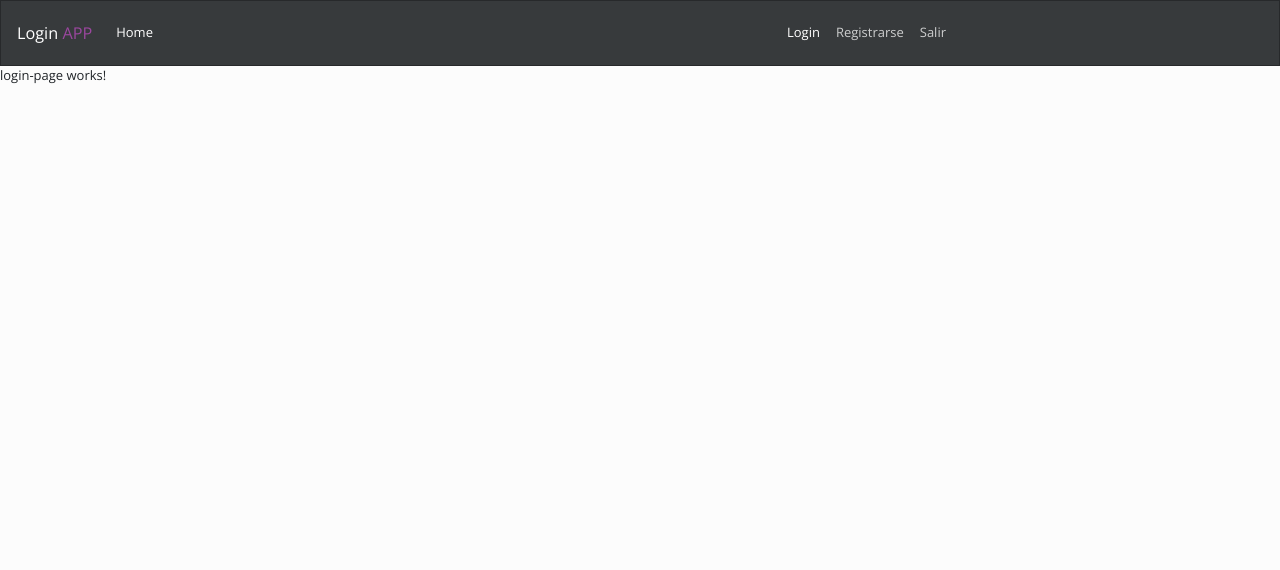
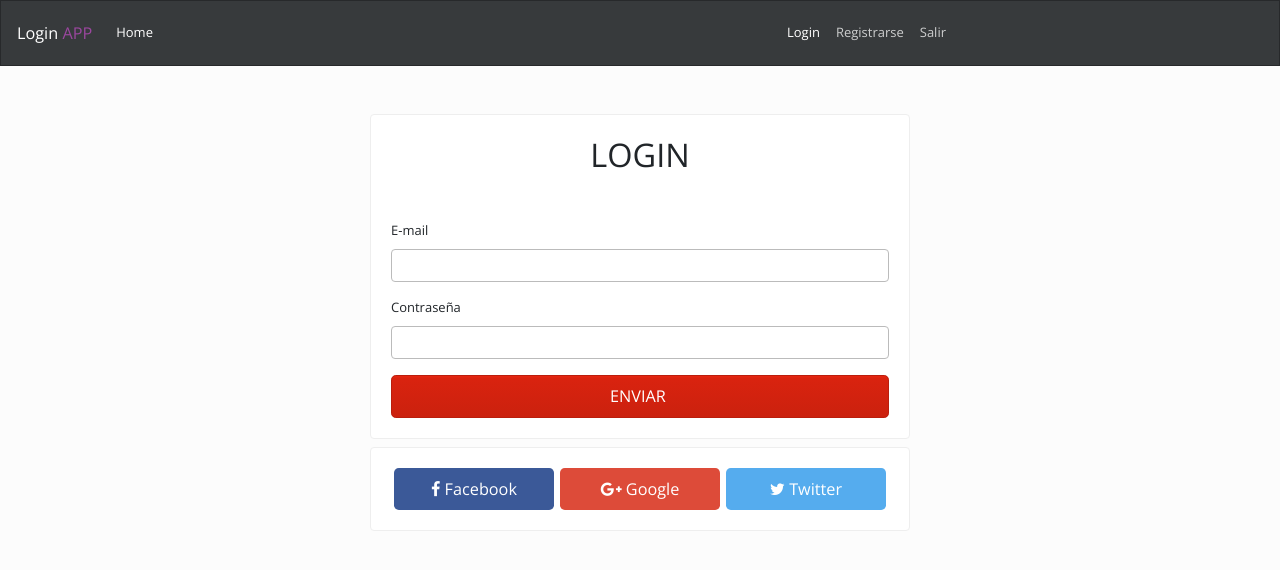
Before and after one commit to BanegasZelaya/Login-App, an Angular app: page /login in a window 1280 px wide. Shown: the top 570 px of the page. Built offline with nearby package versions, Linux system fonts and the light colour scheme.

Commit message:
Maquetacion de loginPage y registerPage

```diff
--- a/src/app/app.component.html
+++ b/src/app/app.component.html
@@ -1,4 +1,4 @@
 <app-navbar></app-navbar>
-
-<router-outlet>
-</router-outlet>
+<div class="container">
+    <router-outlet></router-outlet>
+</div>
--- a/src/app/componentes/home-page/home-page.component.html
+++ b/src/app/componentes/home-page/home-page.component.html
@@ -1,3 +1,9 @@
-<p>
-  home-page works!
-</p>
+<div class="jumbotron">
+    <h1 class="display-3">HOME PAGE!</h1>
+    <p class="lead">This is a simple hero unit, a simple jumbotron-style component for calling extra attention to featured content or information.</p>
+    <hr class="my-4">
+    <p>It uses utility classes for typography and spacing to space content out within the larger container.</p>
+    <p class="lead">
+        <a class="btn btn-primary btn-lg" href="#" role="button">Learn more</a>
+    </p>
+</div>
--- a/src/app/componentes/login-page/login-page.component.html
+++ b/src/app/componentes/login-page/login-page.component.html
@@ -1,3 +1,40 @@
-<p>
-  login-page works!
-</p>
+<div class="row">
+    <div class="col-md-6 mx-auto mt-5">
+        <div class="card">
+            <div class="card-body">
+                <h1 class="text-center">LOGIN</h1>
+                <br><br>
+                <form>
+                    <div class="form-group">
+                        <label for="email">E-mail</label>
+                        <input type="email" name="email" id="email" class="form-control">
+                    </div>
+                    <div class="form-group">
+                        <label for="password">Contraseña</label>
+                        <input type="password" name="password" id="password" class="form-control">
+                    </div>
+                    <input type="text" value="ENVIAR " class="btn btn-primary btn-block btn-lg">
+
+
+
+                </form>
+            </div>
+        </div>
+    </div>
+</div>
+
+<div class="row">
+    <div class="col-md-6 mx-auto mt-2">
+        <div class="card">
+            <div class="card-body d-flex justify-content-around">
+                <button class="btn btn-lg btn-facebook"><i class="fa fa-facebook"></i> Facebook</button>
+                <button class="btn btn-lg btn-google"><i class="fa fa-google-plus"></i> Google</button>
+                <button class="btn btn-lg btn-twitter"><i class="fa fa-twitter"></i> Twitter</button>
+
+            </div>
+        </div>
+
+    </div>
+
+
+</div>
--- a/src/app/componentes/login-page/login-page.component.scss
+++ b/src/app/componentes/login-page/login-page.component.scss
@@ -0,0 +1,20 @@
+.btn.btn-facebook,
+.btn-google,
+.btn-twitter {
+    width: 32%;
+}
+
+.btn-facebook {
+    background: #3b5998;
+    color: white;
+}
+
+.btn-google {
+    background: #dd4b39;
+    color: white;
+}
+
+.btn-twitter {
+    background: #55acee;
+    color: white;
+}
--- a/src/app/componentes/not-found-page/not-found-page.component.html
+++ b/src/app/componentes/not-found-page/not-found-page.component.html
@@ -1,3 +1,15 @@
-<p>
-  not-found-page works!
-</p>
+<div class="row mt-5">
+
+    <div class="col-md-6 mx-auto text-center">
+        <div class="card">
+            <h1>Oopppss!!</h1>
+            <h2>404 pagina no encontrada</h2>
+            <div class="card-body">
+                <a href="/" class="btn btn-primary btn-lg"><i class="fa fa-home"></i> Ir a pagina de inicio</a>
+
+            </div>
+        </div>
+    </div>
+
+
+</div>
--- a/src/app/componentes/privado-page/privado-page.component.html
+++ b/src/app/componentes/privado-page/privado-page.component.html
@@ -1,3 +1,9 @@
-<p>
-  privado-page works!
-</p>
+<div class="jumbotron">
+    <h1 class="display-3">ZONA PRIVADA!</h1>
+    <p class="lead">This is a simple hero unit, a simple jumbotron-style component for calling extra attention to featured content or information.</p>
+    <hr class="my-4">
+    <p>It uses utility classes for typography and spacing to space content out within the larger container.</p>
+    <p class="lead">
+        <a class="btn btn-primary btn-lg" href="#" role="button">Learn more</a>
+    </p>
+</div>
--- a/src/app/componentes/register-page/register-page.component.html
+++ b/src/app/componentes/register-page/register-page.component.html
@@ -1,3 +1,24 @@
-<p>
-  register-page works!
-</p>
+<div class="row">
+    <div class="col-md-6 mx-auto mt-5">
+        <div class="card">
+            <div class="card-body">
+                <h1 class="text-center">REGISTRO</h1>
+                <br><br>
+                <form>
+                    <div class="form-group">
+                        <label for="email">E-mail</label>
+                        <input type="email" name="email" id="email" class="form-control">
+                    </div>
+                    <div class="form-group">
+                        <label for="password">Contraseña</label>
+                        <input type="password" name="password" id="password" class="form-control">
+                    </div>
+                    <input type="text" value="ENVIAR " class="btn btn-primary btn-block btn-lg">
+
+
+
+                </form>
+            </div>
+        </div>
+    </div>
+</div>
```
